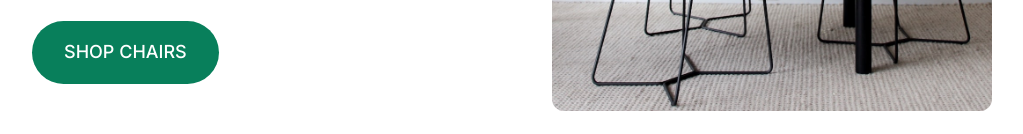
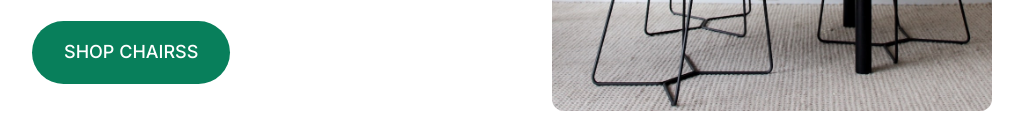
Before and after one commit to sanjairamasamy/Lisbon-Chair-Shop, a plain HTML site: page index.html in a window 1280 px wide. Shown: the part 393-527 px from the top of the page, without its empty margins (128-1151 px from the left). Drawn offline with Linux system fonts and the light colour scheme.

Commit message:
Update index.html

```diff
--- a/index.html
+++ b/index.html
@@ -24,7 +24,7 @@
             relentlessly perfecting the chair. The result is a perfect blend of
             beauty and comfort, that will have a lasting impact on your health.
           </p>
-          <a class="btn btn--big" href="#">Shop chairs</a>
+          <a class="btn btn--big" href="#">Shop chairss</a>
         </div>
         <img src="hero.jpg" alt="Photo" />
       </header>
```
